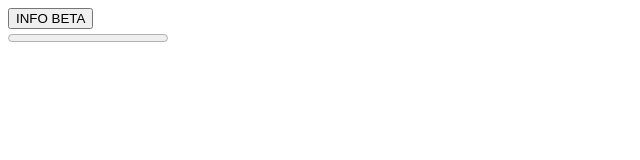
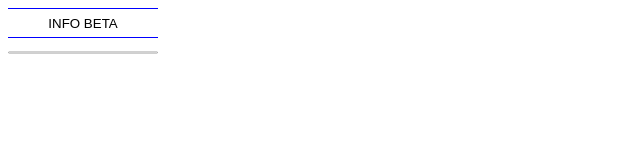
Before and after one commit to ldw394654116/JSTOOLS, a plain HTML site: page Preload Button/index.html in a window 1280 px wide. Shown: the whole page, without its empty margins (0-640 px from the left). Drawn offline with Linux system fonts and the light colour scheme.

Commit message:
change link tag

```diff
--- a/Preload Button/index.html
+++ b/Preload Button/index.html
@@ -3,7 +3,7 @@
 <head>
   <meta charset="utf-8">
   <title>PreLoad Button</title>
-  <link rel="stylesheet" src="./button.css"
+  <link rel="stylesheet" type="text/css"  href="./button.css" />
 </head>
 <body>
 <button id="div">
```
